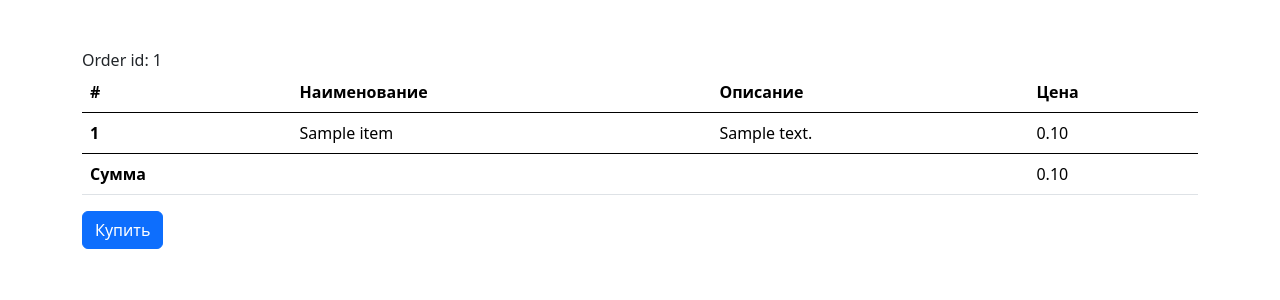
After one commit to ASTimch/stripe-payment, a Django app: page /order/1/ in a window 1280 px wide. The commit adds this page. Shown: the top 300 px of the page. Run offline with Django 3.2, Linux system fonts and the light colour scheme; tables that the repository leaves empty hold one stand-in row (values such as "Sample post"); some libraries are stand-ins or nearby versions.

Commit message:
feat: add Order model, detail and checkout views

```diff
--- a/stripe_project/payments/models.py
+++ b/stripe_project/payments/models.py
@@ -18,5 +18,29 @@ class Item(models.Model):
     def get_absolute_url(self):
         return reverse("payments:item_detail", kwargs={"pk": self.pk})
 
-    def get_display_price(self):
+    def get_display_price(self) -> str:
+        """Цена товара (рублей)."""
         return "{0:.2f}".format(self.price / 100)
+
+
+class Order(models.Model):
+    items = models.ManyToManyField(Item, verbose_name="Список заказов")
+
+    class Meta:
+        verbose_name = "Заказ"
+        verbose_name_plural = "Заказы"
+        default_related_name = "orders"
+
+    def __str__(self):
+        return f"id: {self.pk}"
+
+    def get_absolute_url(self):
+        return reverse("payments:order_detail", kwargs={"pk": self.pk})
+
+    def get_order_price(self) -> int:
+        """Общая сумма заказа (копеек)."""
+        return sum(item.price for item in self.items.all())
+
+    def get_display_price(self) -> str:
+        """Общая сумма заказа (рублей)."""
+        return "{0:.2f}".format(self.get_order_price() / 100)
--- a/stripe_project/payments/urls.py
+++ b/stripe_project/payments/urls.py
@@ -1,10 +1,17 @@
 from django.urls import path
+
 from . import views
 
 app_name = "payments"
 
 urlpatterns = [
     path("success/", views.buy_success, name="buy_success"),
-    path("item/<int:pk>/", views.item_detail, name="detail"),
-    path("buy/<int:pk>/", views.buy_item, name="buy_item"),
+    path("item/<int:pk>/", views.ItemDetail.as_view(), name="item-detail"),
+    path("buy/<int:pk>/", views.ItemCheckout.as_view(), name="item-checkout"),
+    path("order/<int:pk>/", views.OrderDetail.as_view(), name="order-detail"),
+    path(
+        "order-buy/<int:pk>/",
+        views.OrderCheckout.as_view(),
+        name="order-checkout",
+    ),
 ]
--- a/stripe_project/payments/views.py
+++ b/stripe_project/payments/views.py
@@ -1,47 +1,98 @@
-from django.urls import reverse, reverse_lazy
 import stripe
 from django.conf import settings
 from django.http import HttpResponse, JsonResponse
 from django.shortcuts import get_object_or_404, render
-from .models import Item
+from django.urls import reverse
+from django.views import View
+from django.views.generic.detail import DetailView
 
+from .models import Item, Order
 
 stripe.api_key = settings.STRIPE_SECRET_KEY
 
 
-def item_detail(request, pk: int):
-    item = get_object_or_404(Item, pk=pk)
-    context = {"item": item, "stripe_pk": settings.STRIPE_PUBLIC_KEY}
-    return render(request, "payments/item_detail.html", context=context)
+class ItemDetail(DetailView):
+    model = Item
+    template_name = "payments/item_detail.html"
+    pk_url_kwarg = "pk"
+
+    def get_context_data(self, **kwargs):
+        context = super().get_context_data(**kwargs)
+        context["stripe_pk"] = settings.STRIPE_PUBLIC_KEY
+        return context
 
 
-def buy_item(request, pk: int):
-    item = get_object_or_404(Item, pk=pk)
-    domain = ""
-    if settings.DEBUG:
-        domain = "http://127.0.0.1:8000"
-    checkout_session = stripe.checkout.Session.create(
-        payment_method_types=["card"],
-        line_items=[
-            {
-                "price_data": {
-                    "currency": "usd",
-                    "unit_amount": item.price,
-                    "product_data": {
-                        "name": item.name,
+class ItemCheckout(View):
+    def get(self, request, *args, **kwargs):
+        pk = kwargs.get("pk")
+        item = get_object_or_404(Item, pk=pk)
+        domain = ""
+        if settings.DEBUG:
+            domain = "http://127.0.0.1:8000"
+        checkout_session = stripe.checkout.Session.create(
+            payment_method_types=["card"],
+            line_items=[
+                {
+                    "price_data": {
+                        "currency": "usd",
+                        "unit_amount": item.price,
+                        "product_data": {
+                            "name": item.name,
+                        },
                     },
+                    "quantity": 1,
                 },
-                "quantity": 1,
-            },
-        ],
-        metadata={"product_id": item.id},
-        mode="payment",
-        success_url=domain + reverse("payments:buy_success"),
-        cancel_url=domain + reverse("payments:detail", kwargs={"pk": pk}),
-        # success_url=domain + "/buy_success/",
-        # cancel_url=domain + "/cancel/",
-    )
-    return JsonResponse({"session_id": checkout_session.id})
+            ],
+            metadata={"product_id": item.id},
+            mode="payment",
+            success_url=domain + reverse("payments:buy_success"),
+            cancel_url=domain
+            + reverse("payments:item-detail", kwargs={"pk": pk}),
+        )
+        return JsonResponse({"session_id": checkout_session.id})
+
+
+class OrderDetail(DetailView):
+    model = Order
+    template_name = "payments/order_detail.html"
+    pk_url_kwarg = "pk"
+
+    def get_context_data(self, **kwargs):
+        context = super().get_context_data(**kwargs)
+        context["stripe_pk"] = settings.STRIPE_PUBLIC_KEY
+        return context
+
+
+class OrderCheckout(View):
+    def get(self, request, *args, **kwargs):
+        pk = kwargs.get("pk")
+        order = get_object_or_404(
+            Order.objects.prefetch_related("items"), pk=pk
+        )
+        domain = ""
+        if settings.DEBUG:
+            domain = "http://127.0.0.1:8000"
+        checkout_session = stripe.checkout.Session.create(
+            payment_method_types=["card"],
+            line_items=[
+                {
+                    "price_data": {
+                        "currency": "usd",
+                        "unit_amount": order.get_order_price(),
+                        "product_data": {
+                            "name": str(order),
+                        },
+                    },
+                    "quantity": 1,
+                },
+            ],
+            metadata={"product_id": order.id},
+            mode="payment",
+            success_url=domain + reverse("payments:buy_success"),
+            cancel_url=domain
+            + reverse("payments:order-detail", kwargs={"pk": pk}),
+        )
+        return JsonResponse({"session_id": checkout_session.id})
 
 
 def buy_success(request):
--- a/stripe_project/stripe_project/settings.py
+++ b/stripe_project/stripe_project/settings.py
@@ -1,5 +1,6 @@
 import os
 from pathlib import Path
+
 from dotenv import load_dotenv
 
 BASE_DIR = Path(__file__).resolve().parent.parent
@@ -89,7 +90,7 @@ AUTH_PASSWORD_VALIDATORS = [
 # Internationalization
 # https://docs.djangoproject.com/en/3.2/topics/i18n/
 
-LANGUAGE_CODE = "en-us"
+LANGUAGE_CODE = "ru-ru"
 
 TIME_ZONE = "UTC"
 
--- a/stripe_project/templates/payments/item_detail.html
+++ b/stripe_project/templates/payments/item_detail.html
@@ -6,7 +6,7 @@
 {% block content %}
     <h1>{{ item.name }}</h1>
     <p>{{ item.description }}</p>
-    <p>{{ item.price }}</p>
+    <p>{{ item.get_display_price }}</p>
     <button id="buy-button" class="btn btn-primary">Купить</button>
 {% endblock content %}
 
@@ -15,7 +15,7 @@
 var stripe = Stripe("{{ stripe_pk }}");
 var buyButton = document.getElementById("buy-button");
 buyButton.addEventListener("click", function() {
-    fetch("{% url 'payments:buy_item' item.pk %}", {method: "GET"})
+    fetch("{% url 'payments:item-checkout' item.pk %}", {method: "GET"})
     .then(response => { return response.json(); })
     .then(session => stripe.redirectToCheckout({ sessionId: session.session_id }))
     .then(function(result) {
--- /dev/null
+++ b/stripe_project/templates/payments/order_detail.html
@@ -0,0 +1,62 @@
+{% extends 'base.html' %}
+{% load django_bootstrap5 %}
+{% block head %}
+  <script src="https://js.stripe.com/v3/"></script>
+{% endblock %}
+{% block content %}
+  Order {{ order }}
+  <table class="table">
+    <thead>
+      <tr>
+        <th scope="col">#</th>
+        <th scope="col">Наименование</th>
+        <th scope="col">Описание</th>
+        <th scope="col">Цена</th>
+      </tr>
+    </thead>
+    <tbody>
+      {% for item in order.items.all %}
+        <tr>
+          <th scope="row">{{ forloop.counter }}</th>
+          {% comment %} <td>{{ forloop.counter }}</td> {% endcomment %}
+          <td>{{ item.name }}</td>
+          <td>{{ item.description }}</td>
+          <td>{{ item.get_display_price }}</td>
+        </tr>
+      {% endfor %}
+    </tbody>
+    <tfoot>
+      <tr>
+        <th scope="row">Сумма</th>
+        <td></td>
+        <td></td>
+        <td>{{ order.get_display_price }}</td>
+      </tr>
+    </tfoot>
+  </table>
+
+  <button id="buy-button" class="btn btn-primary">Купить</button>
+{% endblock %}
+
+{% block scripts %}
+  <script type="text/javascript">
+    var stripe = Stripe('{{ stripe_pk }}')
+    var buyButton = document.getElementById('buy-button')
+    buyButton.addEventListener('click', function () {
+      fetch("{% url 'payments:order-checkout' order.pk %}", { method: 'GET' })
+        .then((response) => {
+          return response.json()
+        })
+        .then((session) => stripe.redirectToCheckout({ sessionId: session.session_id }))
+        .then(function (result) {
+          console.log(result)
+          if (result.error) {
+            alert(result.error.message)
+          } else {
+            stripe.redirectToCheckout({ sessionId: result.session_id })
+          }
+        })
+        .catch((error) => console.error('Error:', error))
+    })
+  </script>
+{% endblock %}
```
Also changed, not shown: requirements.txt (+8 -0 lines), setup.cfg (added, +24 -0 lines), stripe_project/payments/admin.py (+17 -1 lines), stripe_project/payments/migrations/0002_order.py (added).
